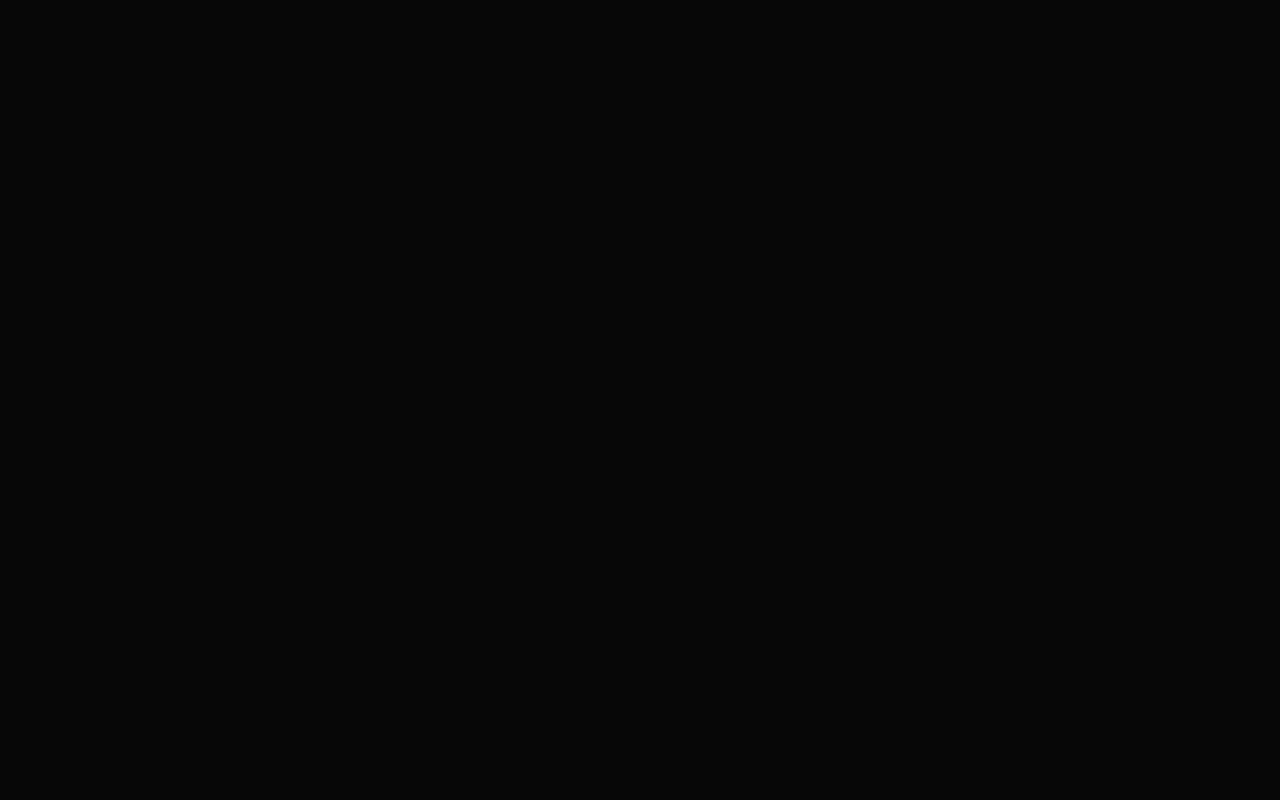
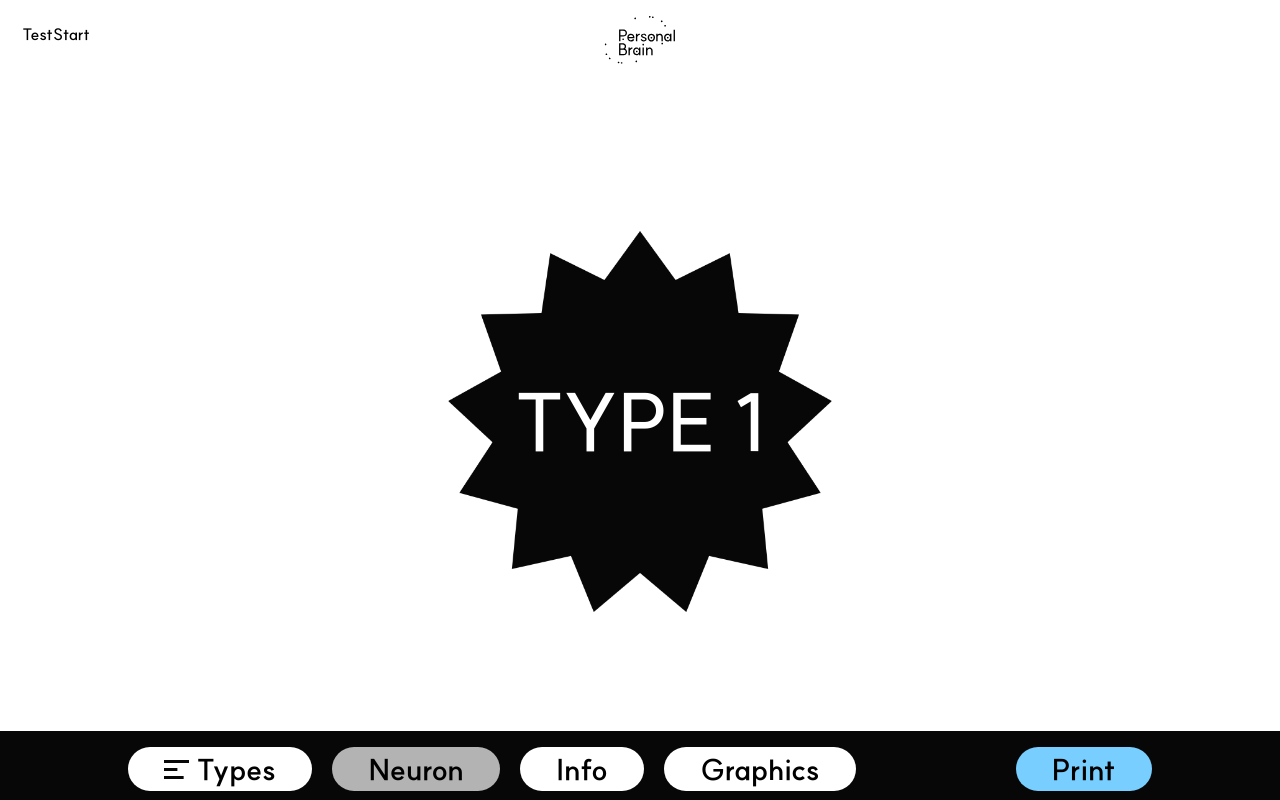
Before and after one commit to jiminseong/braintest, a React (Vite) app: page /test/result/1/1 in a window 1280 px wide. Before the commit this address had no page. Shown: the top 800 px of the page. Built offline with nearby package versions, Linux system fonts and the light colour scheme.

Commit message:
feat: 결과페이지 구현

```diff
--- a/src/App.tsx
+++ b/src/App.tsx
@@ -3,6 +3,7 @@ import HomePage from './pages/home/HomePage';
 import TestContentPage from './pages/test-content/TestContentPage';
 import CautionPage from './pages/caution/CautionPage';
 import TestResultPage from './pages/test-result/TestResultPage';
+import PrintPage from './pages/print/PrintPage';
 
 function App() {
     return (
@@ -10,8 +11,8 @@ function App() {
             <Route path="/" element={<HomePage />} />
             <Route path="/caution" element={<CautionPage />} />
             <Route path="/test/content" element={<TestContentPage />} />
-            <Route path="/test/result" element={<TestResultPage />} />
-            <Route path="/print/result" element={<TestResultPage />} />
+            <Route path="/test/result/:id/:name" element={<TestResultPage />} />
+            <Route path="/print/result" element={<PrintPage />} />
         </Routes>
     );
 }
--- a/src/pages/home/HomePage.tsx
+++ b/src/pages/home/HomePage.tsx
@@ -63,7 +63,9 @@ const HomePage = () => {
             <SecondNeuron stop={animationStopState} />
             <ThirdNeuron stop={animationStopState} />
             <StyledLogo />
-            <TestNavigateButton onClick={() => navigate('/test/result')}>프린트 테스트 하러 가기</TestNavigateButton>
+            <TestNavigateButton onClick={() => navigate('/test/result/2/김민지')}>
+                프린트 테스트 하러 가기
+            </TestNavigateButton>
 
             <FirstGreenContainer>
                 <Title>brain type test 100%</Title>
--- a/src/pages/test-content/TestContentPage.tsx
+++ b/src/pages/test-content/TestContentPage.tsx
@@ -89,7 +89,7 @@ const TestContentPage = () => {
             setResult(resultType);
             console.log('타입결과 : ' + resultType);
             handleLoading().then(() => {
-                navigate('/test/result', { state: { resultType: result, name: name } });
+                navigate(`/test/result/${result}/${name}`);
             });
         } else {
             handleAnimate();
--- a/src/pages/test-result/TestResultPage.tsx
+++ b/src/pages/test-result/TestResultPage.tsx
@@ -1,7 +1,5 @@
+import { useRef, useState, useEffect } from 'react';
 import styled from 'styled-components';
-import { useEffect } from 'react';
-import { useSurveyStore } from '../../store/store';
-import { useLocation } from 'react-router-dom';
 import TopNavigation from './ui/TopNavigationBar';
 import TypeLogo from './ui/TypeLogo';
 import TypeNeuron from './ui/TypeNeuron';
@@ -10,14 +8,62 @@ import TypeStructure from './ui/TypeStructure';
 import TypeContentText from './ui/TypeContentText';
 import GraphicContainer from './ui/GraphicContainer';
 import MiddleNavigationBar from './ui/MiddleNavigationBar';
+import { useParams } from 'react-router-dom';
 
 const TestResultPage = () => {
-    const { resetAnswers } = useSurveyStore();
-    const { state } = useLocation();
-    const { resultType, name } = state;
+    const { id, name = '' } = useParams();
+    const resultType = Number(id);
+
+    // 각 섹션의 ref를 생성
+    const neuronSectionRef = useRef<HTMLDivElement>(null);
+    const infoSectionRef = useRef<HTMLDivElement>(null);
+    const graphicsSectionRef = useRef<HTMLDivElement>(null);
+
+    // 현재 활성화된 버튼 상태
+    const [activeButton, setActiveButton] = useState('Types');
+
+    // 스크롤 위치에 따라 `activeButton` 업데이트
+    const handleScroll = () => {
+        if (neuronSectionRef.current && infoSectionRef.current && graphicsSectionRef.current) {
+            const neuronTop = neuronSectionRef.current.offsetTop;
+            const infoTop = infoSectionRef.current.offsetTop;
+            const graphicsTop = graphicsSectionRef.current.offsetTop;
+            const scrollPosition = window.scrollY + window.innerHeight / 2; // 현재 스크롤 위치
+
+            // 현재 스크롤 위치에 따라 activeButton 설정
+            if (scrollPosition >= graphicsTop) {
+                setActiveButton('Graphics');
+            } else if (scrollPosition >= infoTop) {
+                setActiveButton('Info');
+            } else if (scrollPosition >= neuronTop) {
+                setActiveButton('Neuron');
+            }
+        }
+    };
+
+    // 섹션 이동 함수
+    const scrollToSection = (section: string) => {
+        let sectionRef;
+        switch (section) {
+            case 'Neuron':
+                sectionRef = neuronSectionRef;
+                break;
+            case 'Info':
+                sectionRef = infoSectionRef;
+                break;
+            case 'Graphics':
+                sectionRef = graphicsSectionRef;
+                break;
+            default:
+                return;
+        }
+        // 해당 섹션으로 부드럽게 스크롤 이동
+        sectionRef.current?.scrollIntoView({ behavior: 'smooth' });
+    };
 
     useEffect(() => {
-        resetAnswers();
+        window.addEventListener('scroll', handleScroll);
+        return () => window.removeEventListener('scroll', handleScroll);
     }, []);
 
     return (
@@ -25,22 +71,32 @@ const TestResultPage = () => {
             <TopNavigation />
             <TypeLogo type={resultType} />
 
-            <TypeIndexContent>
-                <ContentWrapper>
-                    <MiddleNavigationBar />
+            {/* 스크롤 이동과 activeButton 전달 */}
+
+            {/* 각 섹션에 ref 할당 */}
+            <TypeIndexContent ref={neuronSectionRef}>
+                <MiddleNavigationBar
+                    scrollToSection={scrollToSection}
+                    activeButton={activeButton}
+                    name={name}
+                    type={resultType}
+                />
                 <TypeNeuron type={resultType} />
                 <TypeTitle name={name} type={resultType} />
                 <TypeStructure type={resultType} />
-                </ContentWrapper>
-            </TypeIndexContent>
 
+                <div ref={infoSectionRef}>
                     <TypeMainContent>
                         <ContentWrapper>
                             <IndexText>'Type{resultType}'에 대하여</IndexText>
                             <TypeContentText type={resultType} />
-                </ContentWrapper>
+                        </ContentWrapper>{' '}
+                        <div ref={graphicsSectionRef} style={{ width: '100%' }}>
                             <GraphicContainer type={resultType} />
+                        </div>
                     </TypeMainContent>
+                </div>
+            </TypeIndexContent>
         </PageWrapper>
     );
 };
@@ -63,23 +119,21 @@ const TypeIndexContent = styled.div`
     z-index: 2;
     background: #070707;
     width: 100%;
+    height: auto;
     display: flex;
     flex-direction: column;
     align-items: center;
-    padding-bottom: 5em;
-    box-sizing: border-box;
+    gap: 10em;
+    overflow: visible;
 `;
 
 const TypeMainContent = styled.div`
     background: #ffffff;
     width: 100%;
-    z-index: 2;
     border-radius: 3.125em 3.125em 0px 0px;
     display: flex;
     flex-direction: column;
     align-items: center;
-    padding-bottom: 5em;
-    box-sizing: border-box;
 `;
 
 const ContentWrapper = styled.div`
@@ -90,6 +144,7 @@ const ContentWrapper = styled.div`
     align-items: center;
     position: relative;
     padding-top: 10em;
+    box-sizing: border-box;
 `;
 
 const IndexText = styled.div`
--- a/src/pages/test-result/ui/GraphicContainer.tsx
+++ b/src/pages/test-result/ui/GraphicContainer.tsx
@@ -1,10 +1,10 @@
 import styled from 'styled-components';
 
 const GraphicContainer = ({ type }: { type: number }) => {
+    console.log(type);
     return (
         <GraphicContainerWrapper>
             <Title>Graphics Process</Title>
-            {type}
         </GraphicContainerWrapper>
     );
 };
@@ -15,9 +15,7 @@ const GraphicContainerWrapper = styled.div`
     display: flex;
     flex-direction: column;
     align-items: center;
-    z-index: 2;
     width: 100%;
-    min-height: 100%;
     border-radius: 3.125em 3.125em 0px 0px;
     background: #f4f4f4;
     margin-top: 5em;
--- a/src/pages/test-result/ui/MiddleNavigationBar.tsx
+++ b/src/pages/test-result/ui/MiddleNavigationBar.tsx
@@ -1,19 +1,37 @@
-import styled from 'styled-components';
-import HamburgerIcon from '../../../assets/icons/hamburger.svg?react';
+import styled, { keyframes } from 'styled-components';
+import TypeSelectButton from './TypeSelectButton';
+import { useNavigate } from 'react-router-dom';
 
-const MiddleNavigationBar = () => {
+interface MiddleNavigationBarProps {
+    scrollToSection: (section: string) => void;
+    activeButton: string;
+    name: string;
+    type: number;
+}
+
+const MiddleNavigationBar = ({ scrollToSection, activeButton, name, type }: MiddleNavigationBarProps) => {
+    const navigate = useNavigate();
     return (
         <MiddleNavigationBarWrapper>
-            <RowWrapper>
-                <NavigationButton1>
-                    <HamburgerIcon />
-                    Types
-                </NavigationButton1>
-                <NavigationButton>Neuron</NavigationButton>
-                <NavigationButton>Info</NavigationButton>
-                <NavigationButton>Graphics</NavigationButton>
-            </RowWrapper>
-            <PrintNavigationButton>Print</PrintNavigationButton>
+            <Wrapper>
+                <RowWrapper>
+                    {/* activeButton과 일치하면 isActive */}
+                    <TypeSelectButton />
+                    <NavigationButton isActive={activeButton === 'Neuron'} onClick={() => scrollToSection('Neuron')}>
+                        Neuron
+                    </NavigationButton>
+                    <NavigationButton isActive={activeButton === 'Info'} onClick={() => scrollToSection('Info')}>
+                        Info
+                    </NavigationButton>
+                    <NavigationButton
+                        isActive={activeButton === 'Graphics'}
+                        onClick={() => scrollToSection('Graphics')}
+                    >
+                        Graphics
+                    </NavigationButton>
+                </RowWrapper>
+                <PrintNavigationButton onClick={() => navigate(`/print/${type}/${name}`)}>Print</PrintNavigationButton>
+            </Wrapper>
         </MiddleNavigationBarWrapper>
     );
 };
@@ -21,38 +39,63 @@ const MiddleNavigationBar = () => {
 export default MiddleNavigationBar;
 
 const MiddleNavigationBarWrapper = styled.div`
-    position: absolute;
+    position: sticky;
+    z-index: 10;
     width: 100%;
     display: flex;
-    justify-content: space-between;
+    justify-content: center;
     padding: 1em 0em;
     background: #070707;
     top: 0;
+`;
+
+const Wrapper = styled.div`
+    width: 80%;
+    display: flex;
+    justify-content: space-between;
 `;
 
 const RowWrapper = styled.div`
     display: flex;
     gap: 1.25em;
 `;
-const NavigationButton = styled.div`
+
+interface Props {
+    isActive: boolean;
+}
+const NavigationButton = styled.div<Props>`
     padding: 0.125em 1.25em;
     border-radius: 53px;
     box-sizing: border-box;
     font-size: 1.8125em;
     font-weight: 700;
     text-align: center;
-    background: #fff;
     cursor: pointer;
+    background: ${({ isActive }) => (isActive ? '#b3b3b3' : '#fff')}; /* 활성화된 버튼 색상 변경 */
 `;
 
-const NavigationButton1 = styled(NavigationButton)`
-    background: #b3b3b3;
-    display: flex;
-    justify-content: center;
-    gap: 0.25em;
-    align-items: center;
+const printButtonAnimation = keyframes`
+    0% {
+        transform: rotate(0deg);
+    }
+    50% {
+        transform: rotate(2deg);
+    }
+    100% {
+        transform: rotate(-2deg);
+    }
 `;
 
-const PrintNavigationButton = styled(NavigationButton)`
+const PrintNavigationButton = styled.div`
     background: #77ceff;
+    padding: 0.125em 1.25em;
+    border-radius: 53px;
+    box-sizing: border-box;
+    font-size: 1.8125em;
+    font-weight: 700;
+    text-align: center;
+    cursor: pointer;
+    &:hover {
+        animation: ${printButtonAnimation} 0.2s infinite;
+    }
 `;
--- a/src/pages/test-result/ui/TopNavigationBar.tsx
+++ b/src/pages/test-result/ui/TopNavigationBar.tsx
@@ -1,11 +1,38 @@
 import styled from 'styled-components';
 import Logo from '../../../assets/icons/blackLogo.svg?react';
+import { useNavigate } from 'react-router-dom';
+import { useEffect, useRef, useState } from 'react';
+
+interface TopNavigationWrapperProps {
+    $isVisible: boolean;
+}
 
 const TopNavigationBar = () => {
+    const navigate = useNavigate();
+    const [isVisible, setIsVisible] = useState(true); // 상단바의 보임 여부
+    const lastScrollY = useRef(0);
+
+    const handleScroll = () => {
+        // 현재 스크롤 위치
+        const currentScrollY = window.scrollY;
+        const isScrollingUp = currentScrollY < lastScrollY.current;
+
+        // 스크롤을 올릴 때는 상단바를 보여주고, 내릴 때는 숨깁니다.
+        setIsVisible(isScrollingUp || currentScrollY < 100); // 상단에서 100px 이내일 때도 항상 보이게 함
+
+        // 마지막 스크롤 위치를 업데이트합니다.
+        lastScrollY.current = currentScrollY;
+    };
+
+    useEffect(() => {
+        window.addEventListener('scroll', handleScroll);
+        return () => window.removeEventListener('scroll', handleScroll);
+    }, []);
+
     return (
-        <TopNavigationWrapper>
-            <TestStartButton>TestStart</TestStartButton>
-            <BlackLogo />
+        <TopNavigationWrapper $isVisible={isVisible}>
+            <TestStartButton onClick={() => navigate('/test/content')}>TestStart</TestStartButton>
+            <BlackLogo onClick={() => navigate('/')} />
             <div style={{ width: '5em' }} />
         </TopNavigationWrapper>
     );
@@ -13,7 +40,7 @@ const TopNavigationBar = () => {
 
 export default TopNavigationBar;
 
-const TopNavigationWrapper = styled.div`
+const TopNavigationWrapper = styled.div<TopNavigationWrapperProps>`
     position: fixed;
     padding: 0em 1em;
     background: #fff;
@@ -22,9 +49,11 @@ const TopNavigationWrapper = styled.div`
     justify-content: space-between;
     align-items: center;
     width: 100%;
-    top: 0;
+    top: ${({ $isVisible }) => ($isVisible ? '0' : '-5em')};
     height: 5em;
-    z-index: 1;
+    z-index: 4;
+    cursor: pointer;
+    border-radius: 0px 0px 3.125em 3.125em;
 `;
 
 const TestStartButton = styled.div`
@@ -37,4 +66,5 @@ const TestStartButton = styled.div`
 const BlackLogo = styled(Logo)`
     width: 5em;
     height: 3em;
+    cursor: pointer;
 `;
--- a/src/pages/test-result/ui/TypeLogo.tsx
+++ b/src/pages/test-result/ui/TypeLogo.tsx
@@ -38,7 +38,7 @@ export default TypeLogo;
 
 const TypeLogoImage = styled.div<TypeLogoImageProps>`
     min-width: 30%; // 컨테이너 너비
-    min-height: 100%; // 컨테이너 높이
+    min-height: 90%; // 컨테이너 높이
     color: #ffffff;
     font-size: 5em;
     background-image: url(${(props) => props.logoUrl});
--- /dev/null
+++ b/src/pages/test-result/ui/TypeSelectButton.tsx
@@ -0,0 +1,76 @@
+import styled from 'styled-components';
+import HamburgerIcon from '../../../assets/icons/hamburger.svg?react';
+import { useState } from 'react';
+import { useNavigate } from 'react-router-dom';
+
+const TypeSelectButton = () => {
+    const [typeListOpen, setTypeListOpen] = useState(false);
+    const navigate = useNavigate();
+
+    // 타입 리스트 열고 닫는 함수
+    const handleSelect = () => {
+        setTypeListOpen(!typeListOpen);
+    };
+
+    // 타입 선택 시 해당 경로로 이동
+    const handleTypeClick = (type: number) => {
+        const name = 'exampleName'; // 이름을 필요한 값으로 변경하세요
+        navigate(`/test/result/${type}/${name}`);
+    };
+
+    return (
+        <ButonWrapper onClick={handleSelect}>
+            <HamburgerIcon />
+            Types
+            {/* 타입 리스트 열기 */}
+            {typeListOpen && (
+                <ColumnWrapper>
+                    {Array.from({ length: 16 }, (_, index) => (
+                        <TypeItem key={index + 1} onClick={() => handleTypeClick(index + 1)}>
+                            Type {index + 1}
+                        </TypeItem>
+                    ))}
+                </ColumnWrapper>
+            )}
+        </ButonWrapper>
+    );
+};
+
+export default TypeSelectButton;
+
+const ButonWrapper = styled.div`
+    display: flex;
+    justify-content: center;
+    gap: 0.25em;
+    align-items: center;
+    padding: 0.125em 1.25em;
+    border-radius: 53px;
+    box-sizing: border-box;
+    font-size: 1.8125rem;
+    font-weight: 700;
+    text-align: center;
+    cursor: pointer;
+    position: relative;
+    background: #ffffff;
+    &:hover {
+        background: #b3b3b3;
+    }
+`;
+
+const ColumnWrapper = styled.div`
+    position: absolute;
+    top: 120%;
+    left: 0;
+    width: 100%;
+    z-index: 10;
+    display: flex;
+    flex-direction: column;
+    gap: 0.25em;
+`;
+
+const TypeItem = styled(ButonWrapper)`
+    border-radius: 53px;
+    background: #fff;
+    text-align: center;
+    cursor: pointer;
+`;
```
Lines whose indentation alone changed are shown as unchanged.
